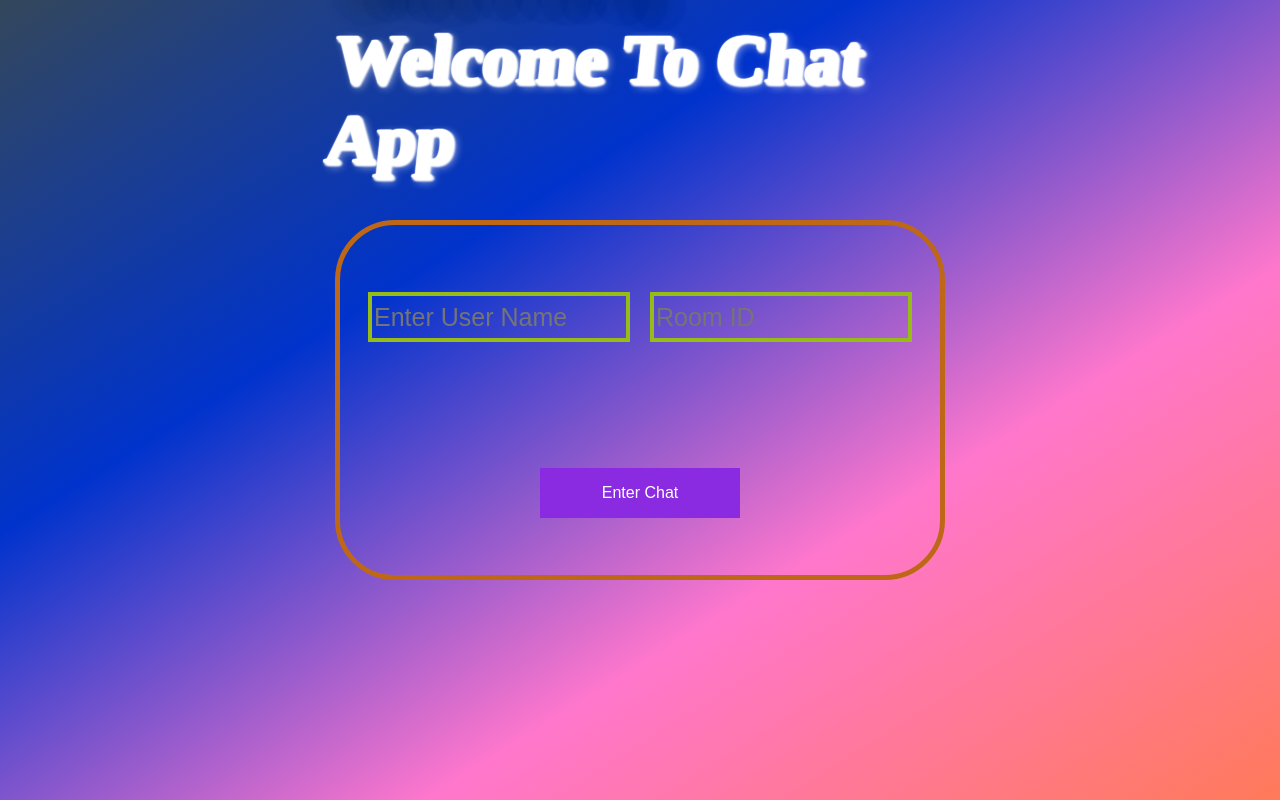
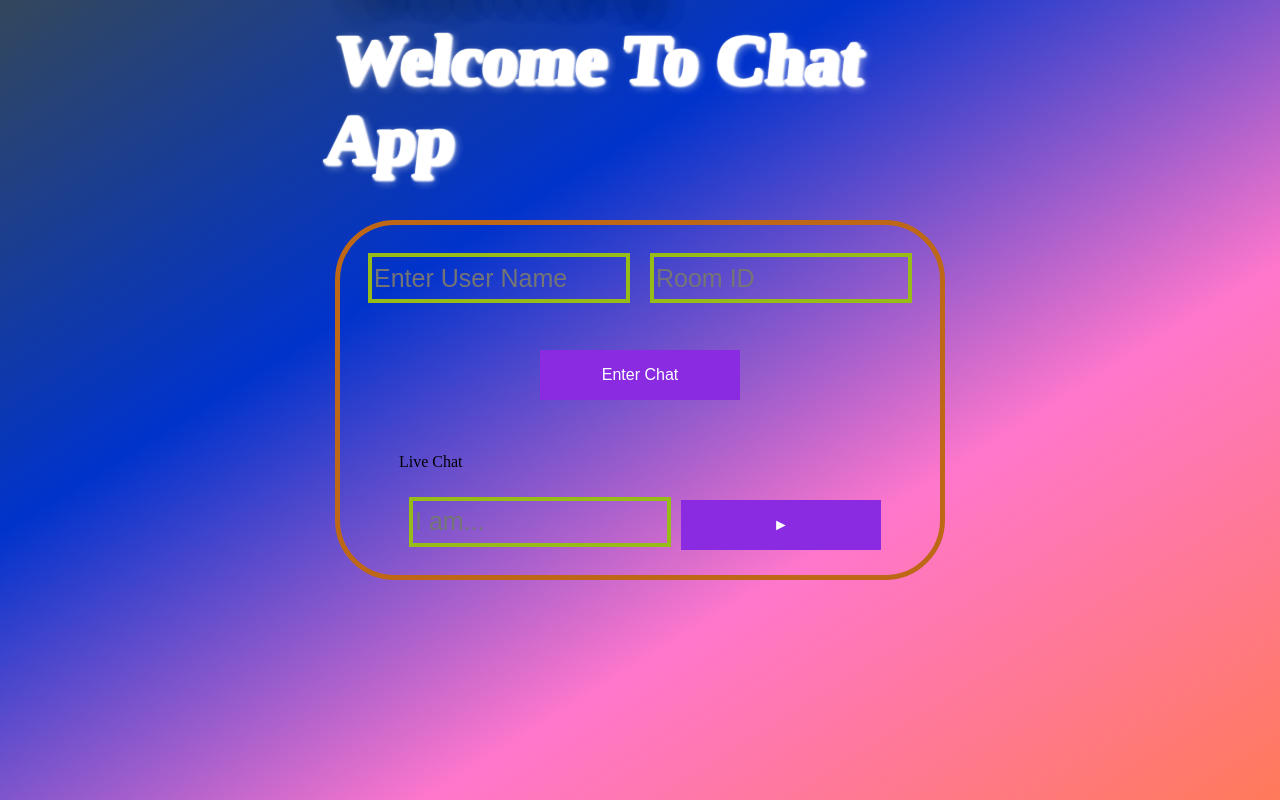
Before and after one commit to Khangs331735/Real_Time_Chat_App, a React (Create React App) app in the folder client/: page / in a window 1280 px wide. Built offline with nearby package versions, Linux system fonts and the light colour scheme; no server answers.

Commit message:
Updated the App.js
Update the import function and import the Chat-js + socket + username and room

```diff
--- a/client/src/App.js
+++ b/client/src/App.js
@@ -1,6 +1,7 @@
 import './App.css';
 import * as io from "socket.io-client";
 import { useState } from 'react';
+import Chat from './Chat.js';
 
 const socket = io.connect("http://localhost:3001");
 
@@ -30,6 +31,7 @@ function App() {
           <input type='text' placeholder='Room ID' onChange = {(e) => {setRoom(e.target.value)}}/>
         </div>
         <button onClick = {joinRoom}>Enter Chat</button>
+        <Chat socket={socket} username={username} room={room} />
 
       </div>
 
```
